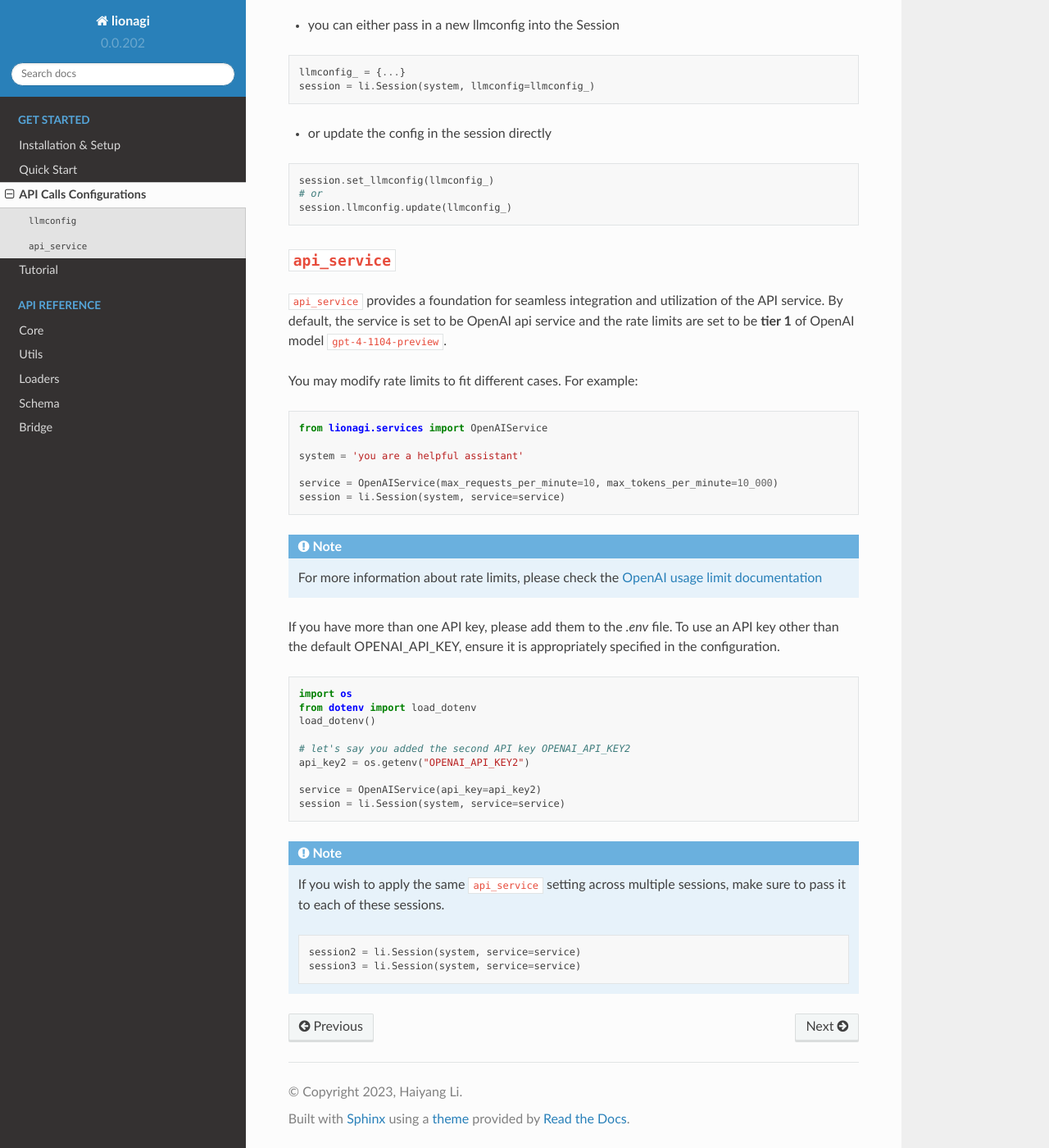
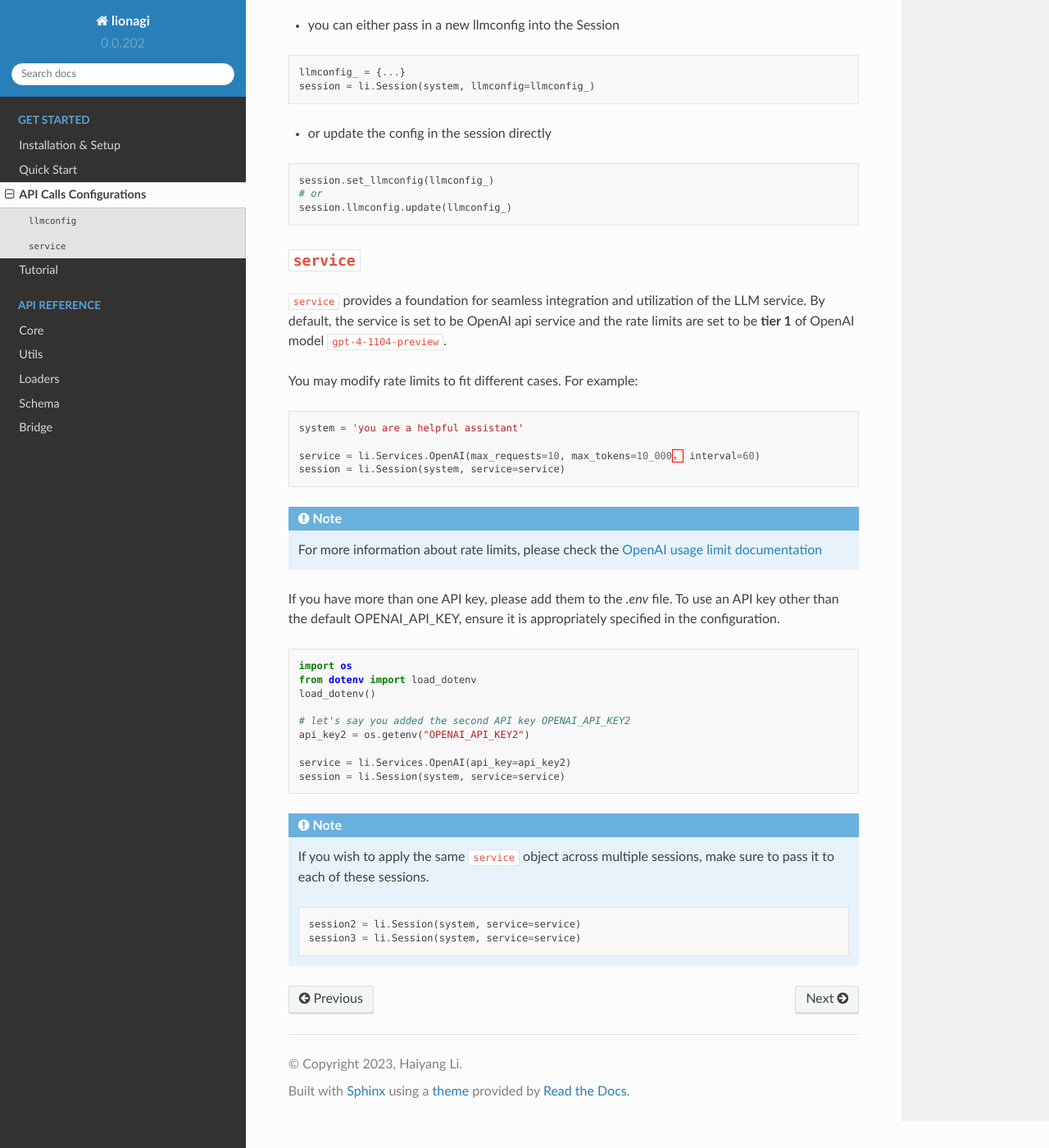
Before and after one commit to lion-agi/lionagi, a Sphinx documentation site: the page built from docs/Get_started/config.rst, in a window 1280 px wide and 1400 px high, scrolled down 898 px. Shown: the whole window at 82% size. Built offline with Sphinx 7.4.7 and the Read the Docs theme 2.0.0, drawn with Linux system fonts in a browser that asks for light colours; some of the changed text lies outside the part shown.

Commit message:
Update config.rst

```diff
--- a/docs/Get_started/config.rst
+++ b/docs/Get_started/config.rst
@@ -12,7 +12,7 @@ You The ``Session`` object can be fully customized, including models, model para
 Most usefully you can customize:
 
 - ``llmconfig``: the default model parameters for every API call in the session
-- ``api_service``:  rate limit api_service
+- ``service``:  rate limit LLM services
 
 ``llmconfig``
 -----------------
@@ -56,10 +56,10 @@ if you wish to change the default behavior of a session
 
 
 
-``api_service``
+``service``
 -----------
 
-``api_service`` provides a foundation for seamless integration and utilization of the API service. By default, the
+``service`` provides a foundation for seamless integration and utilization of the LLM service. By default, the
 service is set to be OpenAI api service and the rate limits are set to be **tier 1** of OpenAI model ``gpt-4-1104-preview``.
 
 
@@ -67,11 +67,10 @@ You may modify rate limits to fit different cases. For example:
 
 .. code-block:: python
 
-   from lionagi.services import OpenAIService
 
    system = 'you are a helpful assistant'
 
-   service = OpenAIService(max_requests_per_minute=10, max_tokens_per_minute=10_000)
+   service = li.Services.OpenAI(max_requests=10, max_tokens=10_000， interval=60)
    session = li.Session(system, service=service)
 
 .. note::
@@ -90,12 +89,12 @@ OPENAI_API_KEY, ensure it is appropriately specified in the configuration.
    # let's say you added the second API key OPENAI_API_KEY2
    api_key2 = os.getenv("OPENAI_API_KEY2")
 
-   service = OpenAIService(api_key=api_key2)
+   service = li.Services.OpenAI(api_key=api_key2)
    session = li.Session(system, service=service)
 
 .. note::
 
-   If you wish to apply the same ``api_service`` setting across multiple sessions, make sure to pass it to each of these sessions.
+   If you wish to apply the same ``service`` object across multiple sessions, make sure to pass it to each of these sessions.
 
    .. code-block::
 
```
Also changed, not shown: other parts of docs/Get_started/config.rst (+1 -1 lines).
